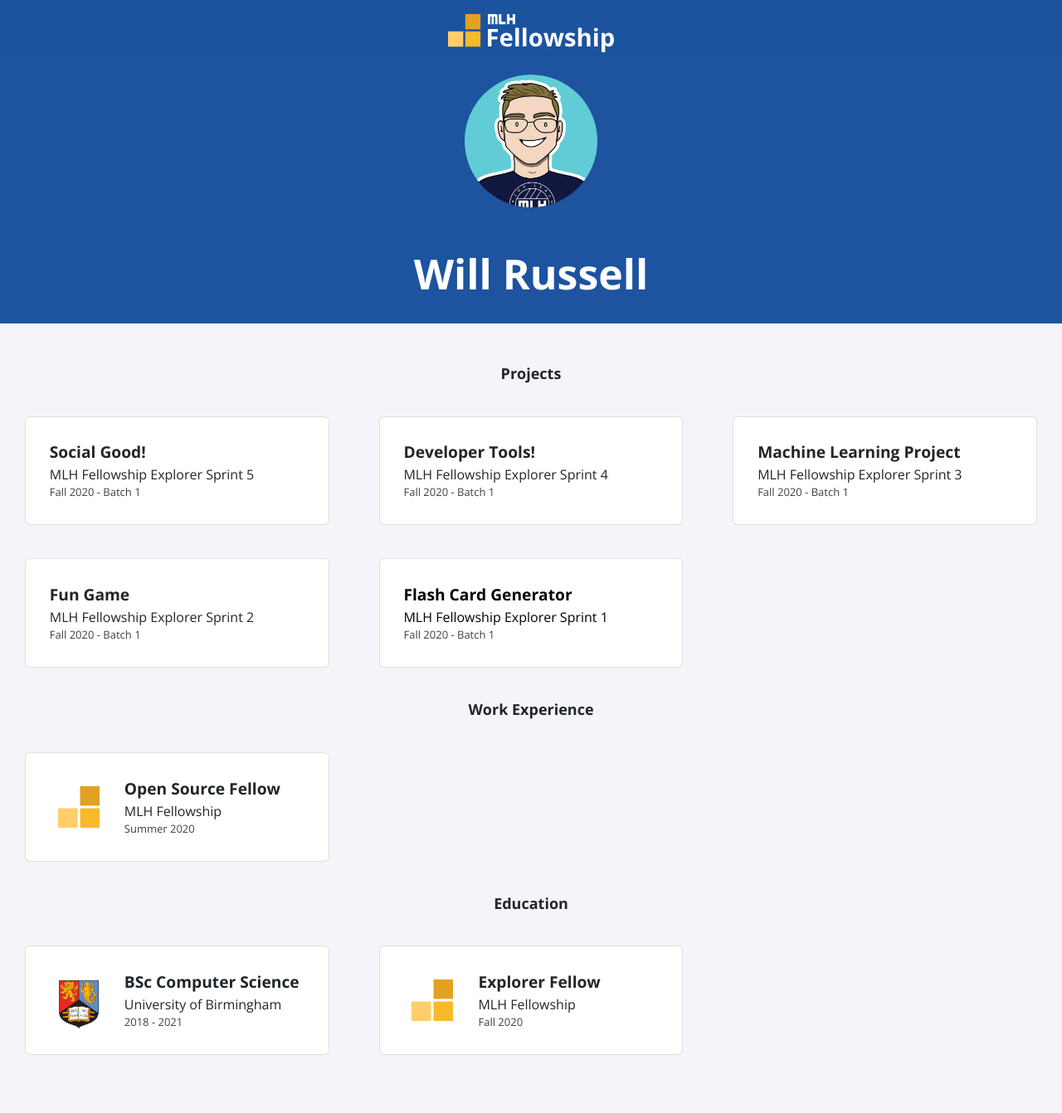
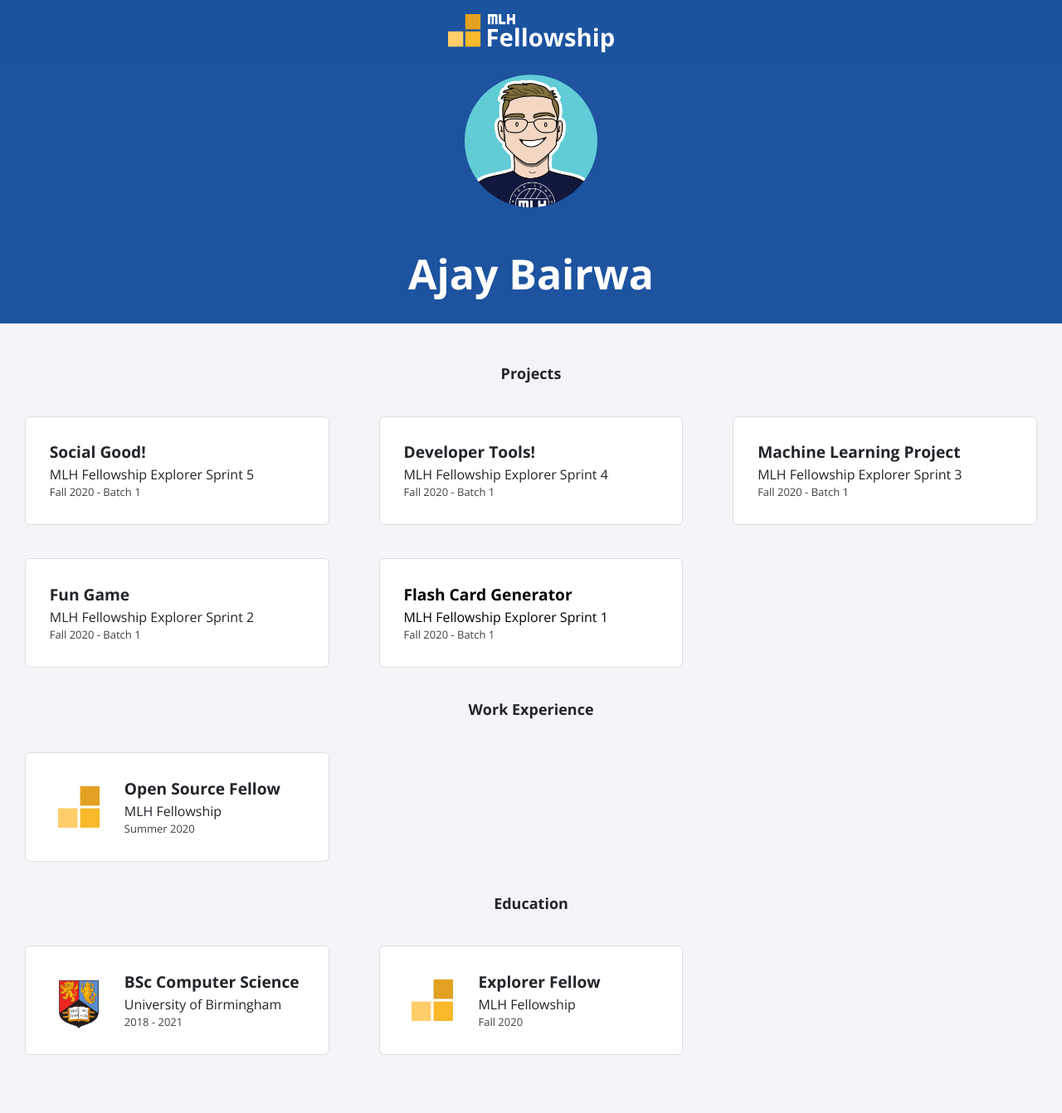
Before and after one commit to bairwa25/bairwa25.github.io, a Jekyll site: the page built from index.html, in a window 1280 px wide. Shown: the whole page at 83% size. Built offline with Jekyll 4.4.1, drawn with Linux system fonts in a browser that asks for light colours; nearby versions of some CDN libraries; some of the changed lines change nothing that is shown.

Commit message:
Update _config.yml

```diff
--- a/_config.yml
+++ b/_config.yml
@@ -1,13 +1,12 @@
-title: "Will Russell"
-email: fellowship@mlh.io
+title: "Ajay Bairwa"
+email: bairwaajay770@gmail.com
 description: >- # this means to ignore newlines until "baseurl:"
-  Write an awesome description for your new site here. You can edit this
-  line in _config.yml. It will appear in your document head meta (for
-  Google search results) and in your feed.xml site description.
+  I'm Ajay Bairwa, pursuing Electrical Engg. from Chartered Institute of Technology. Currently I'm Learning Front-End Web Development.
+  I'm Tech enthusiast and love to learn new skills for making better version of myself😊
 baseurl: "/"
-url: "/portfolio-template"
-twitter_username: mlhacks
-github_username:  mlh-fellowship
+url: "https://bairwa25.github.io/"
+twitter_username: bairwaa25
+github_username:  bairwa25
 
 sass:
   sass_dir: _sass
```
